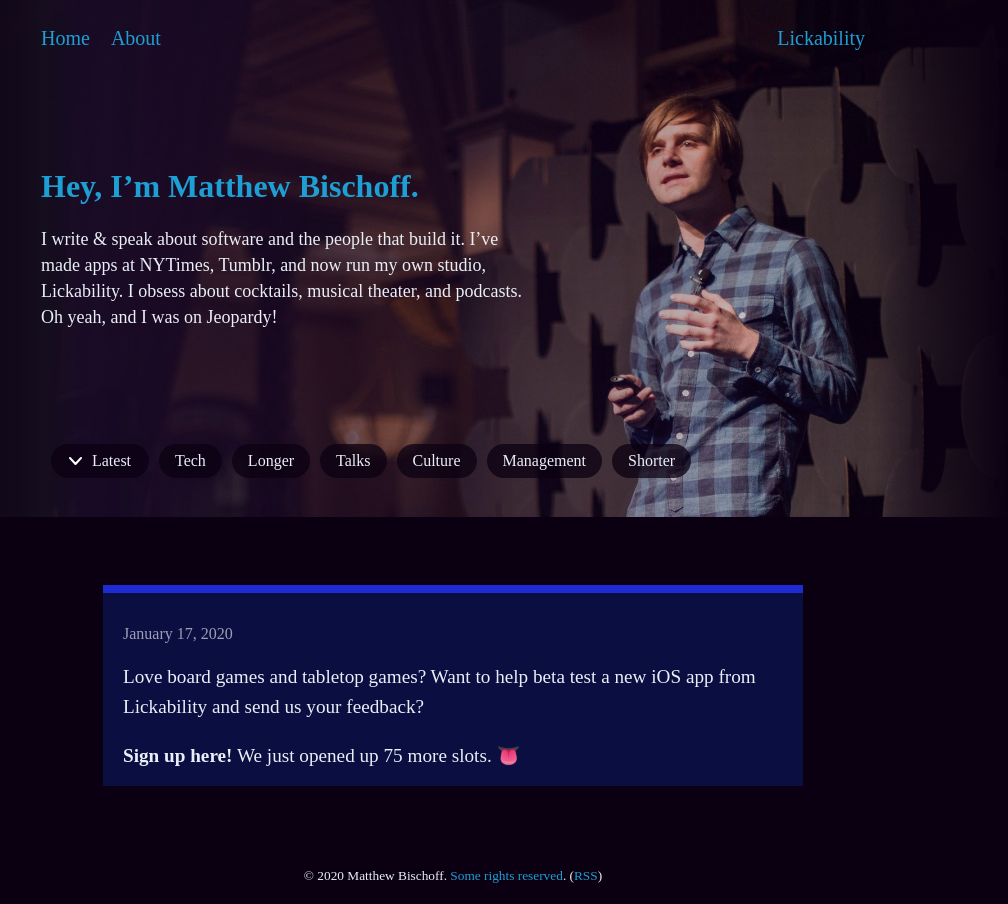
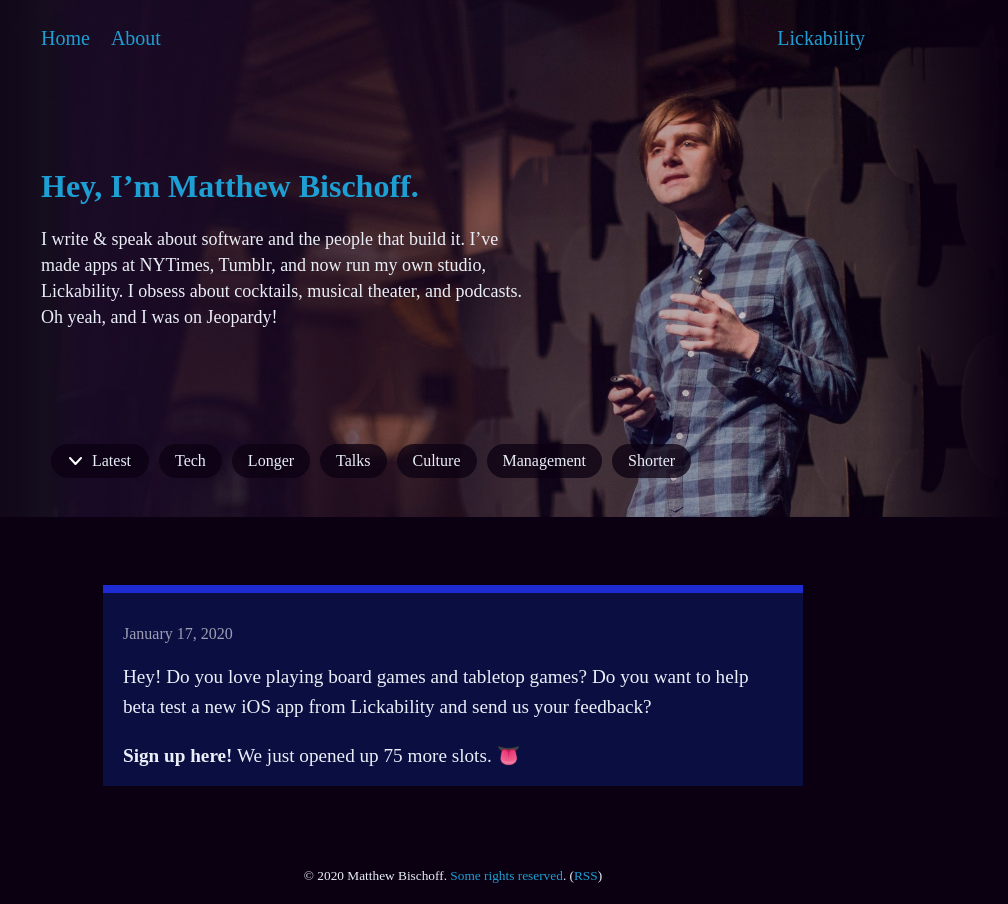
Before and after one commit to mbbischoff/website, a Jekyll site: the page built from _posts/2020-01-17-scorecard-beta.markdown, in a window 1280 px wide. Shown: the whole page, without its empty margins (187-1195 px from the left). Built offline with Jekyll 4.4.1, drawn with Linux system fonts in a browser that asks for light colours; some web fonts are replaced.

Commit message:
Updated Scorecard Beta

```diff
--- a/_posts/2020-01-17-scorecard-beta.markdown
+++ b/_posts/2020-01-17-scorecard-beta.markdown
@@ -14,6 +14,6 @@ format: tweet
 color: blue
 ---
 
-Love board games and tabletop games? Want to help beta test a new iOS app from Lickability and send us your feedback?
+Hey! Do you love playing board games and tabletop games? Do you want to help beta test a new iOS app from Lickability and send us your feedback?
 
 [**Sign up here!**](https://testflight.apple.com/join/hQHePXvu) We just opened up 75 more slots. 👅
```
